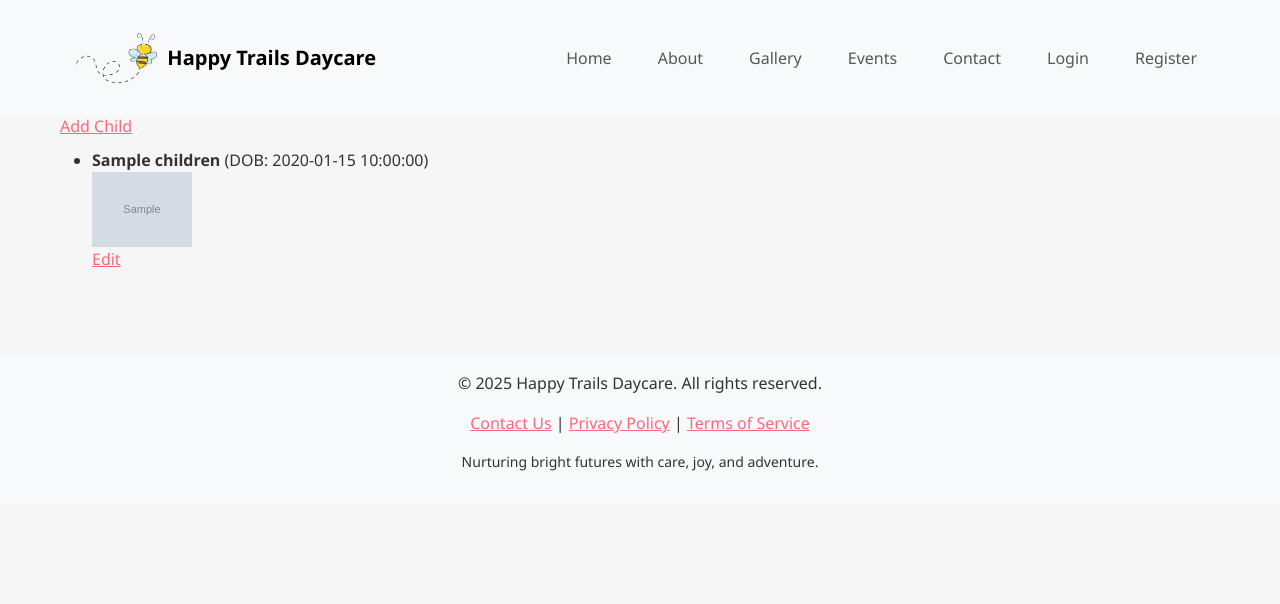
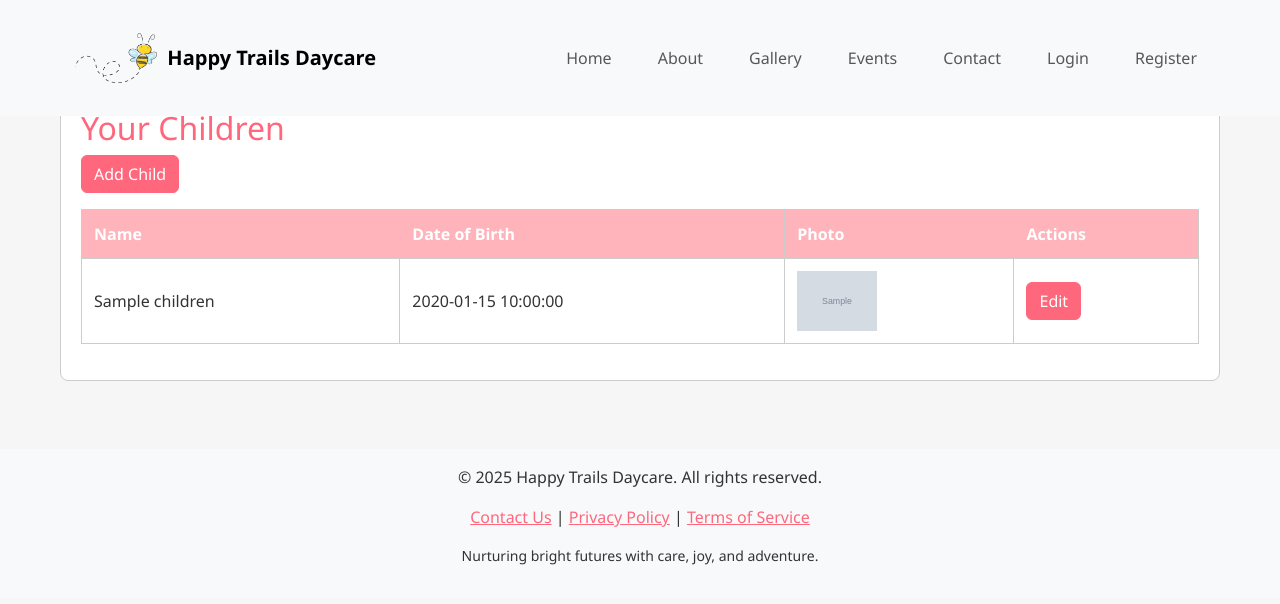
Before and after one commit to FYFYBai/DayCare_Team4, a PHP site: template templates/child_list.html.twig in a window 1280 px wide. Shown: the top 604 px of the page. Run offline with PHP 8.4, Linux system fonts and the light colour scheme; the template is opened without the code that fills it: most values are stand-ins (such as "Sample title", 1, 10 or a date in 2020); grey boxes marked "Sample" are stand-in pictures; some libraries are stand-ins or nearby versions.

Commit message:
style and picture adjustment
allows jpg jpeg and png picture
added styling for child list and child edit and add child

```diff
--- /dev/null
+++ b/public/custom.css
@@ -0,0 +1,71 @@
+/* Additional/override styles for child/admin pages. */
+
+/* Generic container styling for content boxes */
+.content-box {
+    background-color: #ffffff; /* White background for contrast against #F6F6F6 */
+    border: 1px solid #ccc;
+    border-radius: 8px;
+    padding: 20px;
+    margin-top: 20px;
+}
+
+/* Tables */
+.custom-table {
+    width: 100%;
+    border-collapse: collapse;
+    margin-bottom: 1rem;
+}
+
+.custom-table th,
+.custom-table td {
+    border: 1px solid #ccc;
+    padding: 0.75rem;
+}
+
+.custom-table th {
+    background-color: #FFB3BA;
+    color: #fff;
+    text-align: left;
+}
+
+/* Forms */
+.custom-form label {
+    display: block;
+    margin-top: 10px;
+    font-weight: bold;
+}
+
+.custom-form input[type="text"],
+.custom-form input[type="date"],
+.custom-form input[type="file"],
+.custom-form input[type="password"] {
+    display: block;
+    width: 100%;
+    padding: 8px;
+    margin-top: 5px;
+    margin-bottom: 10px;
+    border: 1px solid #ccc;
+    border-radius: 4px;
+}
+
+/* Buttons within custom forms */
+.custom-form button {
+    padding: 10px 20px;
+    background-color: #FF677D;
+    color: #fff;
+    border: none;
+    border-radius: 4px;
+    cursor: pointer;
+}
+
+.custom-form button:hover {
+    background-color: #FFB3BA; /* lighter warm pink */
+}
+
+/* Utility classes for spacing */
+.mb-3 {
+    margin-bottom: 1rem;
+}
+.mt-3 {
+    margin-top: 1rem;
+}
--- a/templates/child_list.html.twig
+++ b/templates/child_list.html.twig
@@ -1,25 +1,47 @@
 {% extends "master.html.twig" %}
 
+{% block addHead %}
+<link rel="stylesheet" href="/public/custom.css">
+{% endblock %}
+
 {% block content %}
+<div class="content-box">
     <h2>Your Children</h2>
 
-<a href="/child/new" style="display:inline-block; margin-bottom:10px;">Add Child</a>
+    <!-- "Add Child" button, using your existing .btn-primary or a new custom style -->
+    <a href="/child/new" class="btn btn-primary mb-3">Add Child</a>
 
     {% if children is not empty %}
-    <ul>
+        <table class="custom-table">
+            <thead>
+                <tr>
+                    <th>Name</th>
+                    <th>Date of Birth</th>
+                    <th>Photo</th>
+                    <th>Actions</th>
+                </tr>
+            </thead>
+            <tbody>
             {% for child in children %}
-        <li>
-            <strong>{{ child.name }}</strong> (DOB: {{ child.date_of_birth }})
-            <br>
+                <tr>
+                    <td>{{ child.name }}</td>
+                    <td>{{ child.date_of_birth }}</td>
+                    <td>
                         {% if child.profile_photo_path %}
-                <img src="/uploads/{{ child.profile_photo_path }}" alt="Child Photo" width="100">
+                            <img src="/uploads/{{ child.profile_photo_path }}" alt="Child Photo" width="80">
+                        {% else %}
+                            No Photo
                         {% endif %}
-            <br>
-            <a href="/child/{{ child.id }}/edit">Edit</a>
-        </li>
+                    </td>
+                    <td>
+                        <a href="/child/{{ child.id }}/edit" class="btn btn-primary">Edit</a>
+                    </td>
+                </tr>
             {% endfor %}
-    </ul>
+            </tbody>
+        </table>
     {% else %}
         <p>You have not added any children yet.</p>
     {% endif %}
+</div>
 {% endblock %}
```
Also changed, not shown: routes/child_management.php (+4 -4 lines), templates/admin_user_edit.html.twig (+15 -10 lines), templates/admin_user_list.html.twig (+10 -2 lines), templates/child_create.html.twig (+6 -1 lines), templates/child_edit.html.twig (+7 -2 lines). Lines whose indentation alone changed are shown as unchanged.
